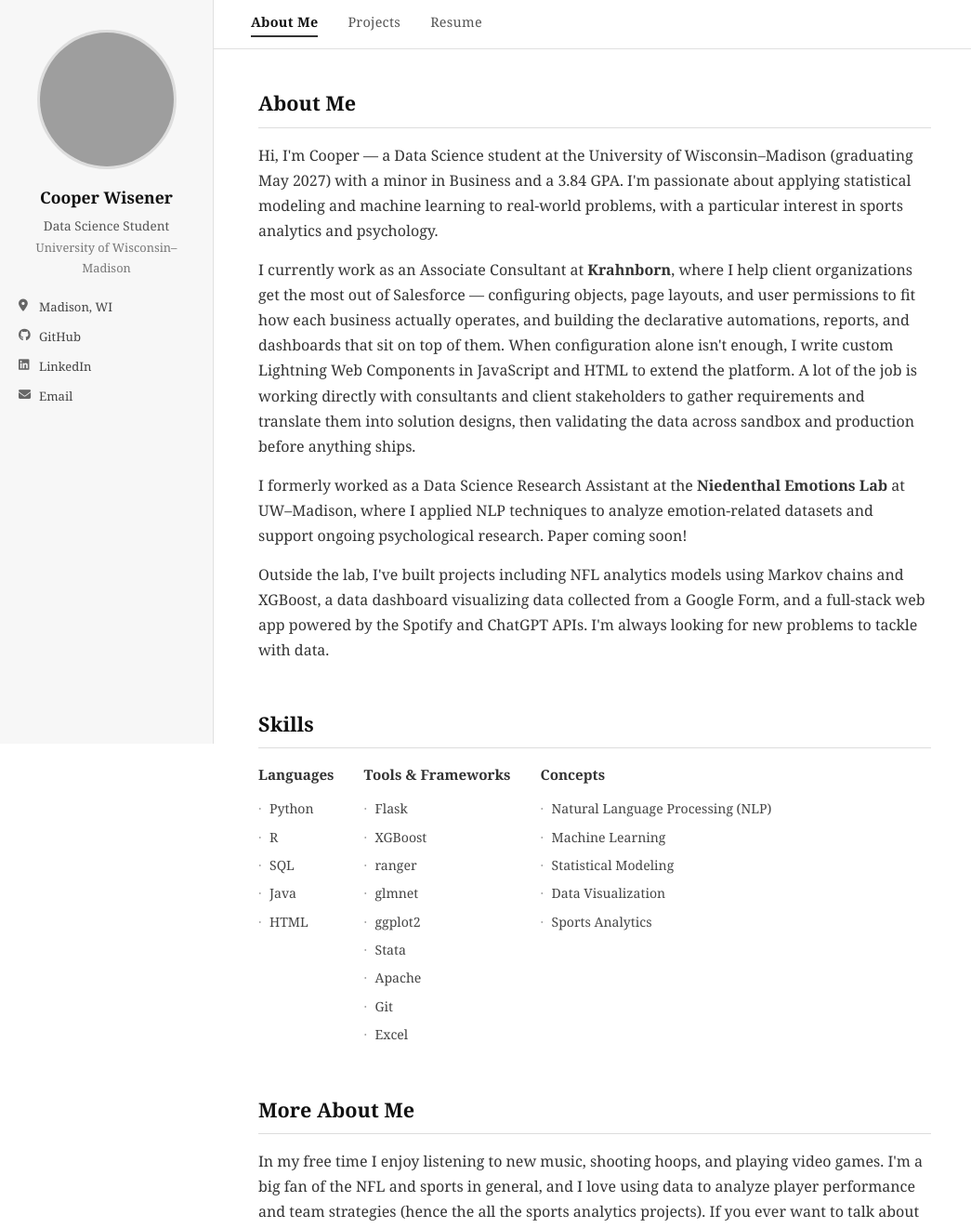
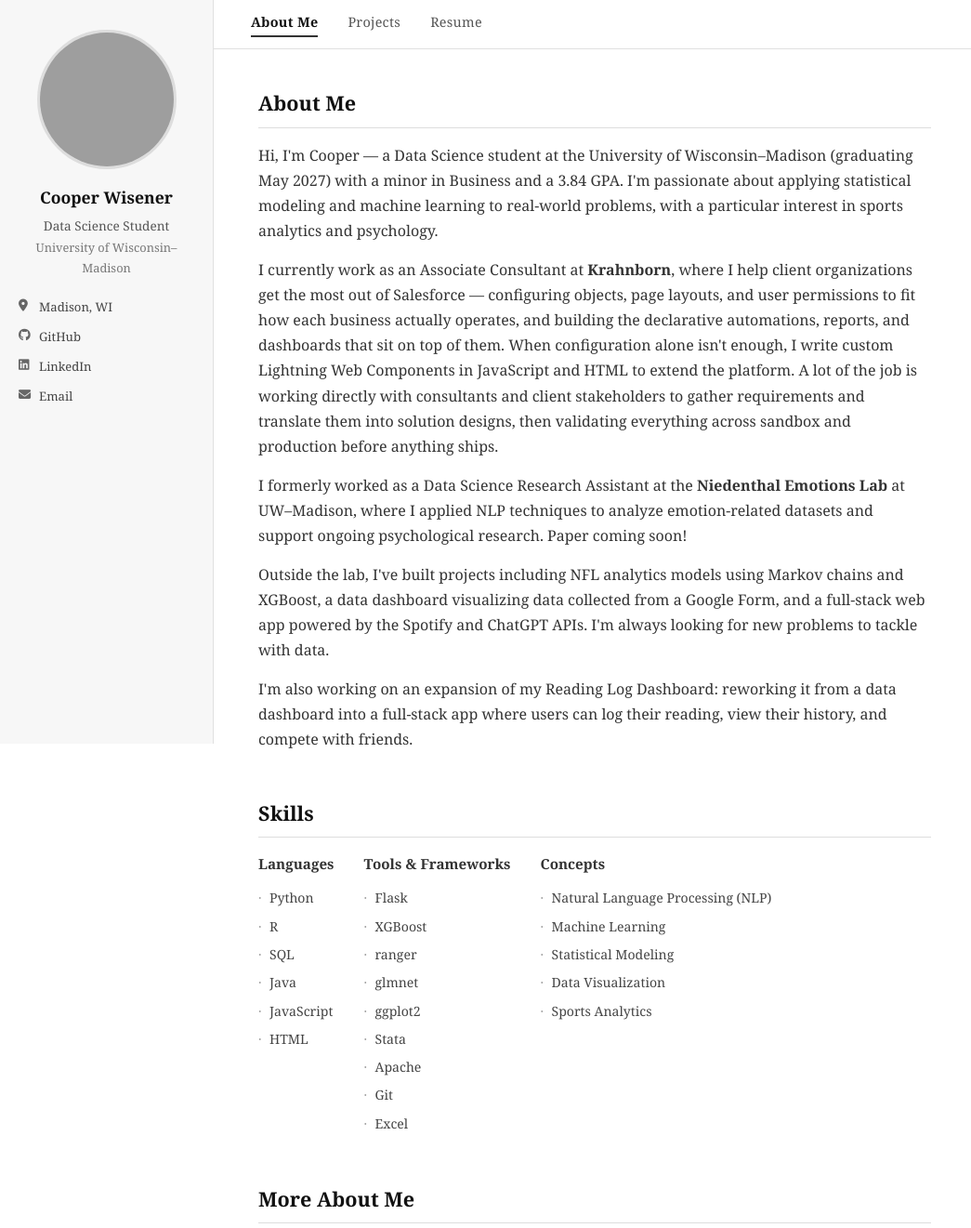
Before and after one commit to CooperWisener/personal_website, a Flask app: page / in a window 1280 px wide. Shown: the top 1321 px of the page at 93% size, without its empty margins (0-1045 px from the left). Run offline with Flask 3, Linux system fonts and the light colour scheme; grey boxes are pictures that could not be loaded.

Commit message:
Add Reading Log Dashboard expansion note and JavaScript to homepage
- Mention the in-progress full-stack rework of the Reading Log Dashboard
- Add JavaScript to the Languages list
- Tighten wording in the Krahnborn paragraph

```diff
--- a/templates/index.html
+++ b/templates/index.html
@@ -19,7 +19,7 @@
     reports, and dashboards that sit on top of them. When configuration alone isn't enough, I write
     custom Lightning Web Components in JavaScript and HTML to extend the platform. A lot of the job is
     working directly with consultants and client stakeholders to gather requirements and translate them
-    into solution designs, then validating the data across sandbox and production before anything ships.
+    into solution designs, then validating everything across sandbox and production before anything ships.
   </p>
   <p>
     I formerly worked as a Data Science Research Assistant at the
@@ -31,6 +31,11 @@
     a data dashboard visualizing data collected from a Google Form, and a
     full-stack web app powered by the Spotify and ChatGPT APIs. I'm always looking
     for new problems to tackle with data.
+  </p>
+  <p>
+    I'm also working on an expansion of my Reading Log Dashboard: reworking it from a data
+    dashboard into a full-stack app where users can log their reading, view their history,
+    and compete with friends.
   </p>
 </section>
 
@@ -44,6 +49,7 @@
         <li>R</li>
         <li>SQL</li>
         <li>Java</li>
+        <li>JavaScript</li>
         <li>HTML</li>
       </ul>
     </div>
```
